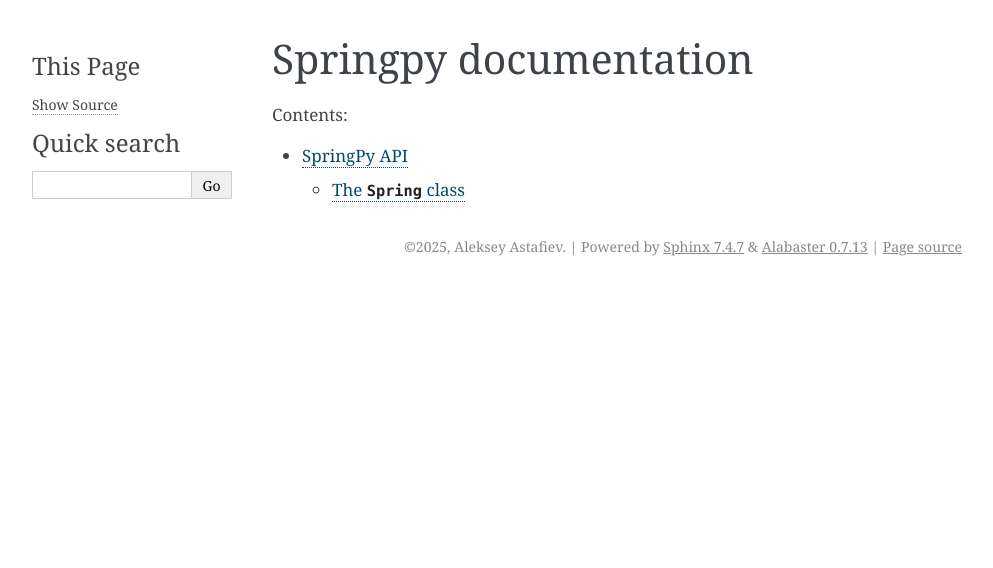
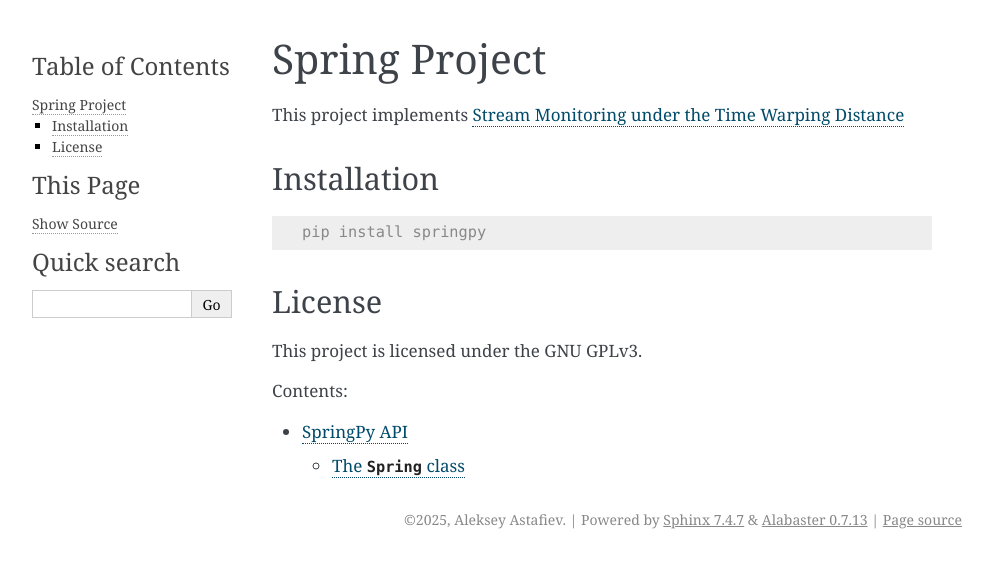
Before and after one commit to aastafiev/twdspring, a Sphinx documentation site: the page built from docs/index.rst, in a window 1280 px wide. Shown: the top 568 px of the page, without its empty margins (148-1141 px from the left). Built offline with Sphinx 7.4.7, drawn with Linux system fonts in a browser that asks for light colours.

Commit message:
Update GitHub Actions workflow and Sphinx documentation
- Change pip install command to use editable install for development dependencies
- Update .gitignore to exclude 'devs/' and requirements files
- Modify Sphinx configuration to include GitHub repository options
- Enhance documentation with project description, installation instructions, and license information
- Improve docstring formatting in the Spring class

```diff
--- a/docs/conf.py
+++ b/docs/conf.py
@@ -9,7 +9,6 @@
 from pathlib import Path
 
 sys.path.insert(0, str(Path(__file__).parents[1]))
-
 
 project = 'Springpy'
 copyright = '2025, Aleksey Astafiev'  # noqa: A001
@@ -24,11 +23,10 @@
     "sphinx.ext.napoleon",
     "sphinx.ext.githubpages",
 ]
-autoclass_content = 'both'
+napoleon_google_docstring = True
 
 templates_path = ['_templates']
 exclude_patterns = ['_build', 'Thumbs.db', '.DS_Store']
-
 
 
 # -- Options for HTML output -------------------------------------------------
@@ -36,3 +34,7 @@
 
 html_theme = 'alabaster'
 html_static_path = ['_static']
+html_theme_options = {
+    'github_button': True,
+    'github_repo': 'https://github.com/aastafiev/spring',
+}
--- a/docs/index.rst
+++ b/docs/index.rst
@@ -3,8 +3,23 @@
    You can adapt this file completely to your liking, but it should at least
    contain the root `toctree` directive.
 
-Springpy documentation
-======================
+Spring Project
+==============
+
+This project implements `Stream Monitoring under the Time Warping Distance <https://www.cs.cmu.edu/~christos/PUBLICATIONS/ICDE07-spring.pdf>`_
+
+Installation
+------------
+
+.. code-block:: console
+
+   pip install springpy
+
+License
+-------
+
+This project is licensed under the GNU GPLv3.
+
 
 .. toctree::
    :maxdepth: 2
--- a/docs/spring.rst
+++ b/docs/spring.rst
@@ -3,7 +3,7 @@
 
 
 The ``Spring`` class
-------------------------
+--------------------
 
 .. autoclass:: springpy.spring.Spring
    :members:
```
Also changed, not shown: requirements-dev.txt (deleted, +0 -58 lines), requirements.txt (deleted, +0 -8 lines), 3 other files.
